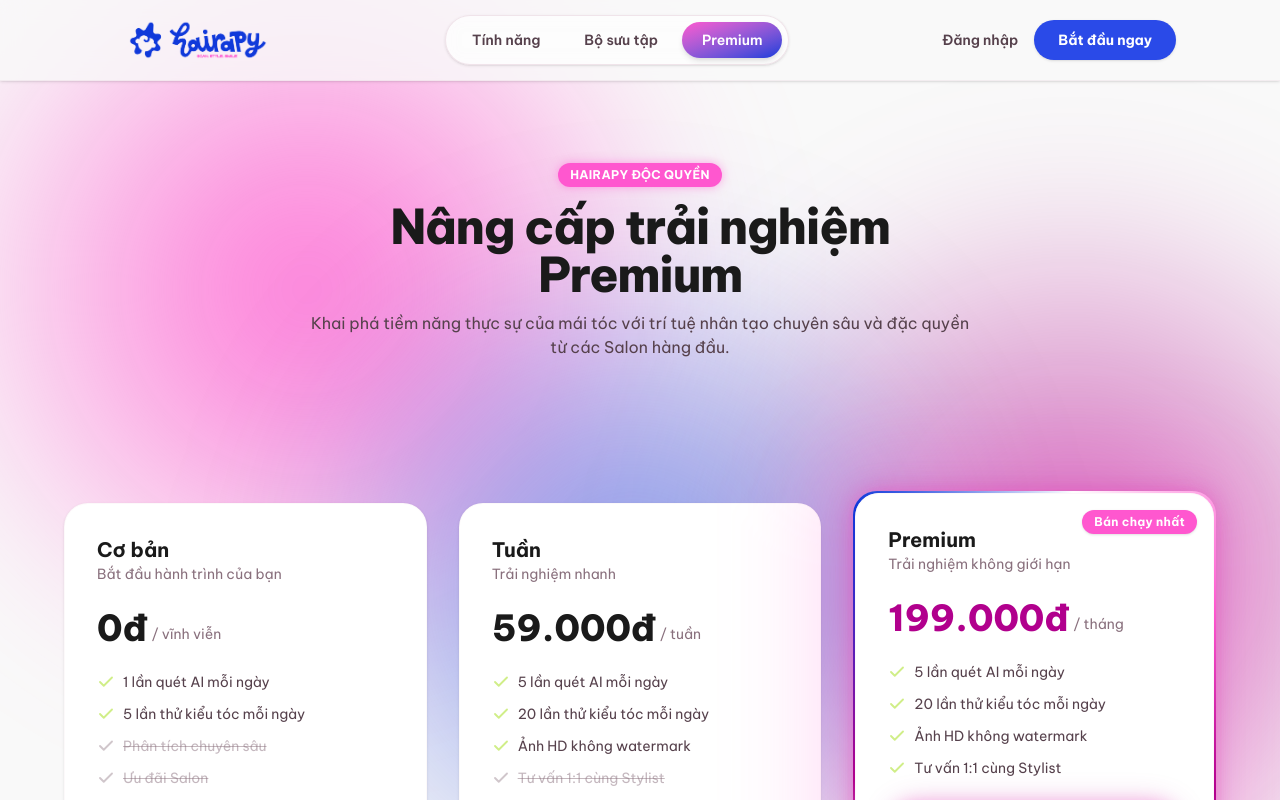
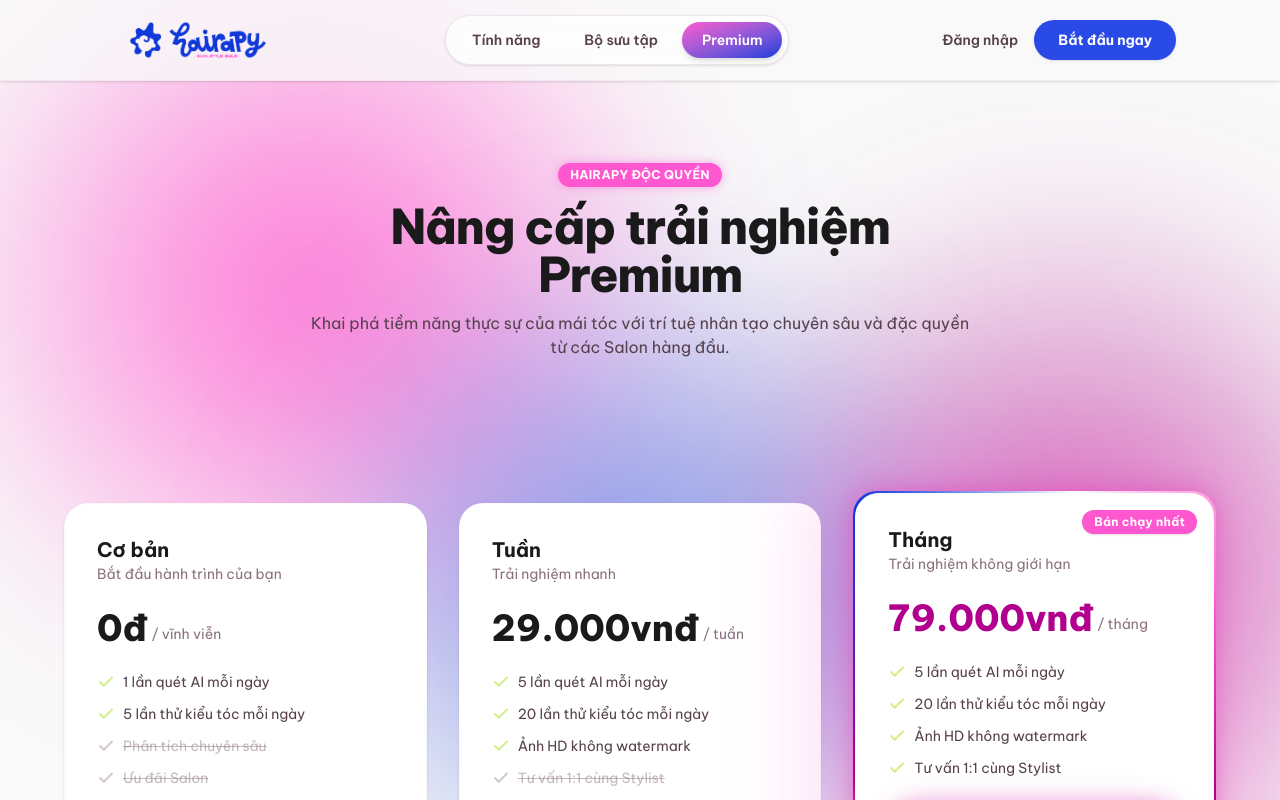
Before and after one commit to phatom2005/Hairapy, a React (Vite) app in the folder project/frontend/: page /pricing in a window 1280 px wide. Shown: the top 800 px of the page. Built offline with nearby package versions, Linux system fonts and the light colour scheme; no server answers; a web font is replaced by a local one.

Commit message:
feat: implement PayOS payment integration with checkout and subscription management

```diff
--- a/project/frontend/src/pages/CheckoutPage.jsx
+++ b/project/frontend/src/pages/CheckoutPage.jsx
@@ -1,11 +1,11 @@
 import { useState } from "react";
-import { useSearchParams, useNavigate } from "react-router-dom";
+import { useNavigate, useSearchParams } from "react-router-dom";
+import { AnimatedContent, BorderGlow, GlareHover } from "../components/animated";
+import { CheckIcon, CrownIcon, ShieldIcon } from "../components/icons";
+import Footer from "../components/layout/Footer";
+import Navbar from "../components/layout/Navbar";
+import { Badge, Button, Card } from "../components/ui";
 import api from "../lib/api";
-import { Button, Card, Badge } from "../components/ui";
-import Navbar from "../components/layout/Navbar";
-import Footer from "../components/layout/Footer";
-import { CheckIcon, ShieldIcon, CrownIcon } from "../components/icons";
-import { AnimatedContent, BorderGlow, GlareHover } from "../components/animated";
 
 export default function CheckoutPage() {
   const [searchParams] = useSearchParams();
@@ -17,8 +17,8 @@ export default function CheckoutPage() {
 
   // Xác định thông tin chi tiết của gói
   const isPremium = plan === "PREMIUM";
-  const planName = isPremium ? "Premium (Tháng)" : "Pro (Tuần)";
-  const planPrice = isPremium ? "199.000đ" : "59.000đ";
+  const planName = isPremium ? "Tháng" : "Pro (Tuần)";
+  const planPrice = isPremium ? "79.000vnđ" : "29.000vnđ";
   const planPeriod = isPremium ? "30 ngày" : "7 ngày";
 
   const features = isPremium
--- a/project/frontend/src/pages/PricingPage.jsx
+++ b/project/frontend/src/pages/PricingPage.jsx
@@ -19,7 +19,7 @@ const PLANS = [
   },
   {
     name: "Tuần", tagline: "Trải nghiệm nhanh",
-    price: "59.000đ", period: "/ tuần", highlight: false,
+    price: "29.000vnđ", period: "/ tuần", highlight: false,
     cta: "Mua gói Tuần", to: "/checkout?plan=PRO", variant: "outline",
     features: [
       { text: "5 lần quét AI mỗi ngày", on: true },
@@ -29,8 +29,8 @@ const PLANS = [
     ],
   },
   {
-    name: "Premium", tagline: "Trải nghiệm không giới hạn",
-    price: "199.000đ", period: "/ tháng", highlight: true,
+    name: "Tháng", tagline: "Trải nghiệm không giới hạn",
+    price: "79.000vnđ", period: "/ tháng", highlight: true,
     cta: "Nâng cấp ngay", to: "/checkout?plan=PREMIUM", variant: "pink",
     features: [
       { text: "5 lần quét AI mỗi ngày", on: true },
```
Also changed, not shown: 1 other file (tests, documents, lock files or other folders).
